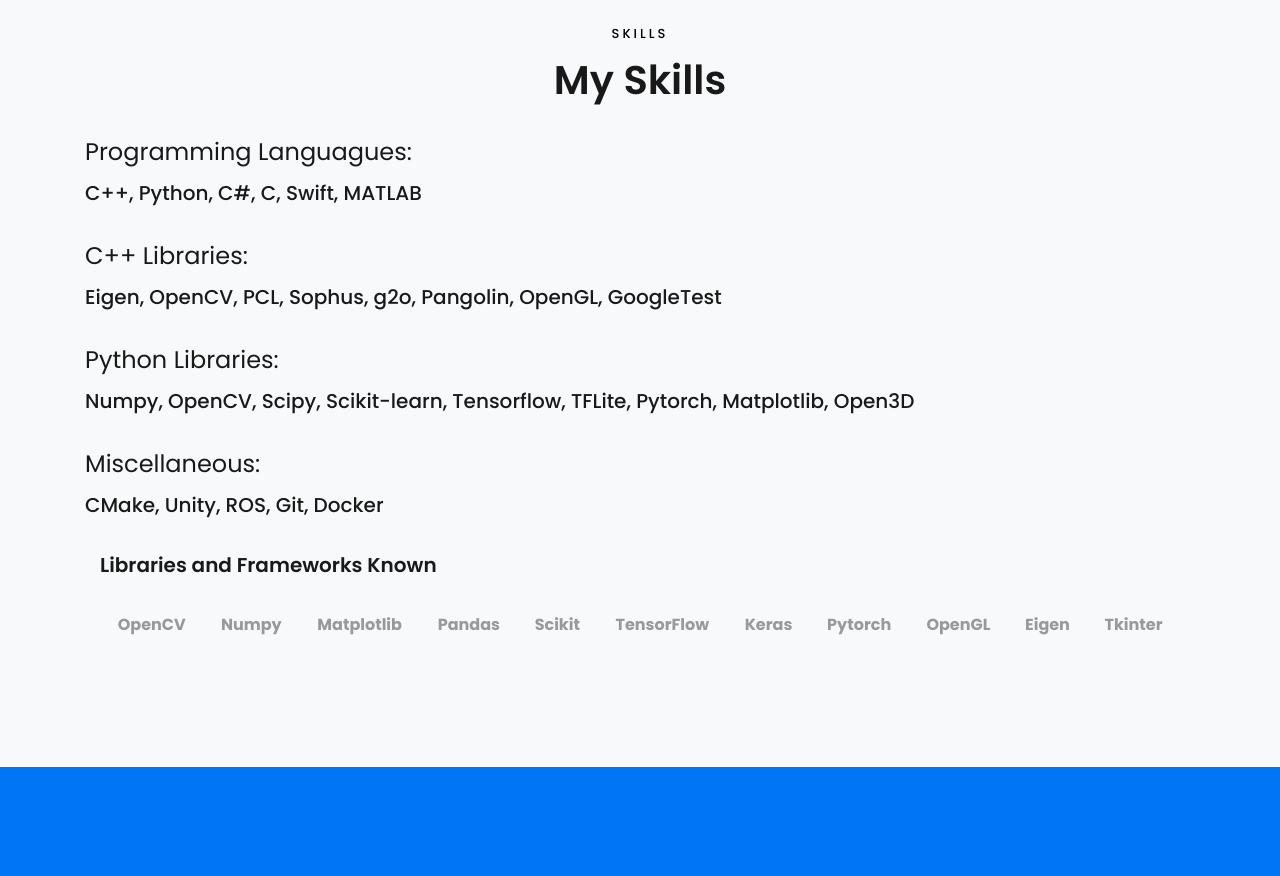
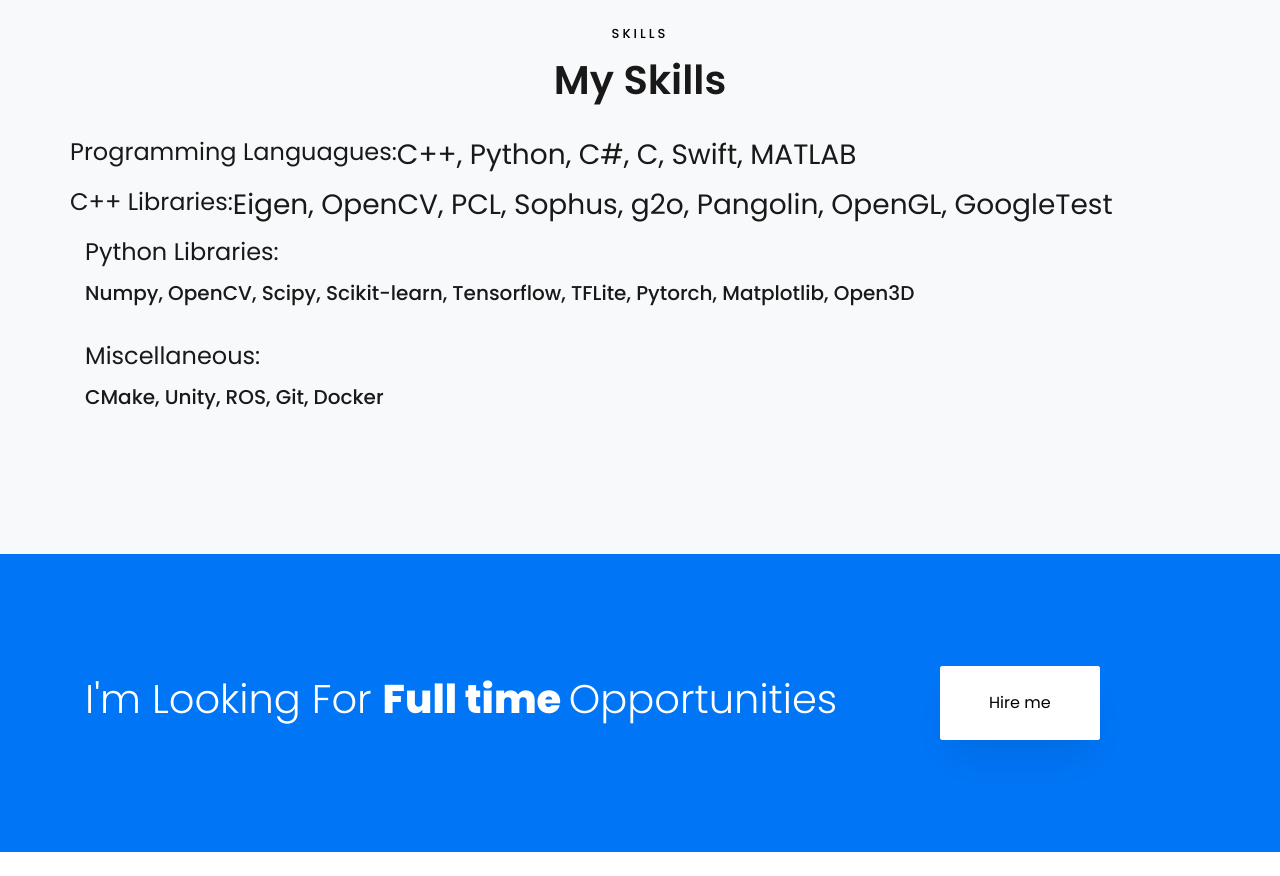
Before and after one commit to adheeshc/adheeshc.github.io, a plain HTML site: page index.html in a window 1280 px wide. Shown: the part 2180-3056 px from the top of the page. Drawn offline with Linux system fonts and the light colour scheme; files whose address does not match are found by name.

Commit message:
updated skills

```diff
--- a/index.html
+++ b/index.html
@@ -185,24 +185,23 @@
 				<div class="col-md-12 heading-section text-center ftco-animate">
 					<span class="subheading">Skills</span>
 					<h2 class="mb-4">My Skills</h2>
-
 				</div>
 			</div>
 			<div class="row">
-				<div class="col-md-12 animate-box">
-					<div class="progress-wrap ftco-animate">
+				<!-- <div class="col-md-12 animate-box">
+					<div class="progress-wrap ftco-animate"> -->
 						<h4>Programming Languagues: </h4>
 						<h3> C++, Python, C#, C, Swift, MATLAB</h3>
-					</div>
-				</div>
+					<!-- </div>
+				</div> -->
 			</div>
 			<div class="row">
-				<div class="col-md-12 animate-box">
-					<div class="progress-wrap ftco-animate">
+				<!-- <div class="col-md-12 animate-box">
+					<div class="progress-wrap ftco-animate"> -->
 						<h4>C++ Libraries: </h4>
 						<h3> Eigen, OpenCV, PCL, Sophus, g2o, Pangolin, OpenGL, GoogleTest</h3>
-					</div>
-				</div>
+					<!-- </div>
+				</div> -->
 			</div>
 			<div class="row">
 				<div class="col-md-12 animate-box">
@@ -220,26 +219,7 @@
 					</div>
 				</div>
 			</div>
-
-			<div class="col-md-12 heading-section ftco-animate">
-
-				<h2 class="mb-3" style="font-size: 20px; ">Libraries and Frameworks Known</h2>
-				<table width="100%">
-					<th> OpenCV </th>
-					<th> Numpy </th>
-					<th> Matplotlib </th>
-					<th> Pandas </th>
-					<th> Scikit </th>
-					<th> TensorFlow </th>
-					<th> Keras </th>
-					<th> Pytorch </th>
-					<th> OpenGL </th>
-					<th> Eigen </th>
-					<th> Tkinter </th>
-				</table>
-			</div>
 		</div>
-
 	</section>
 
 	<section class="ftco-section ftco-hireme">
```
